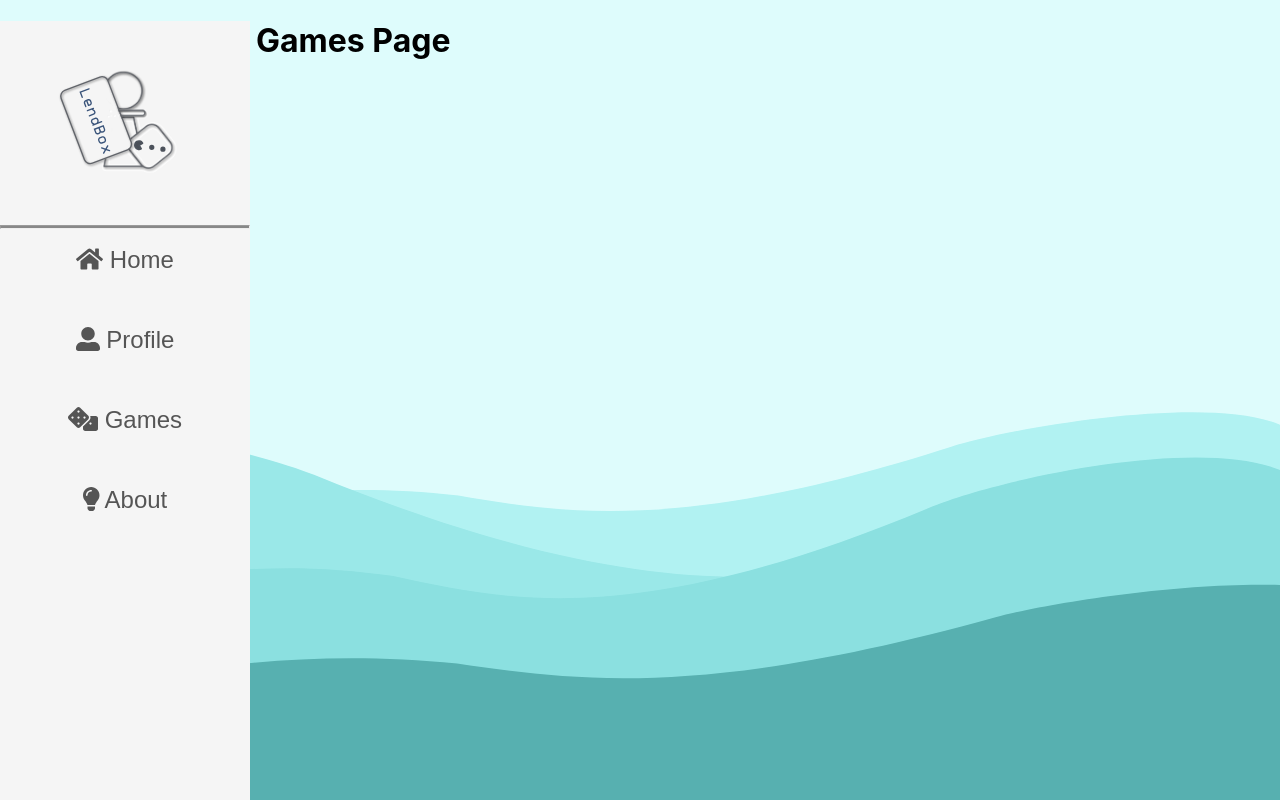
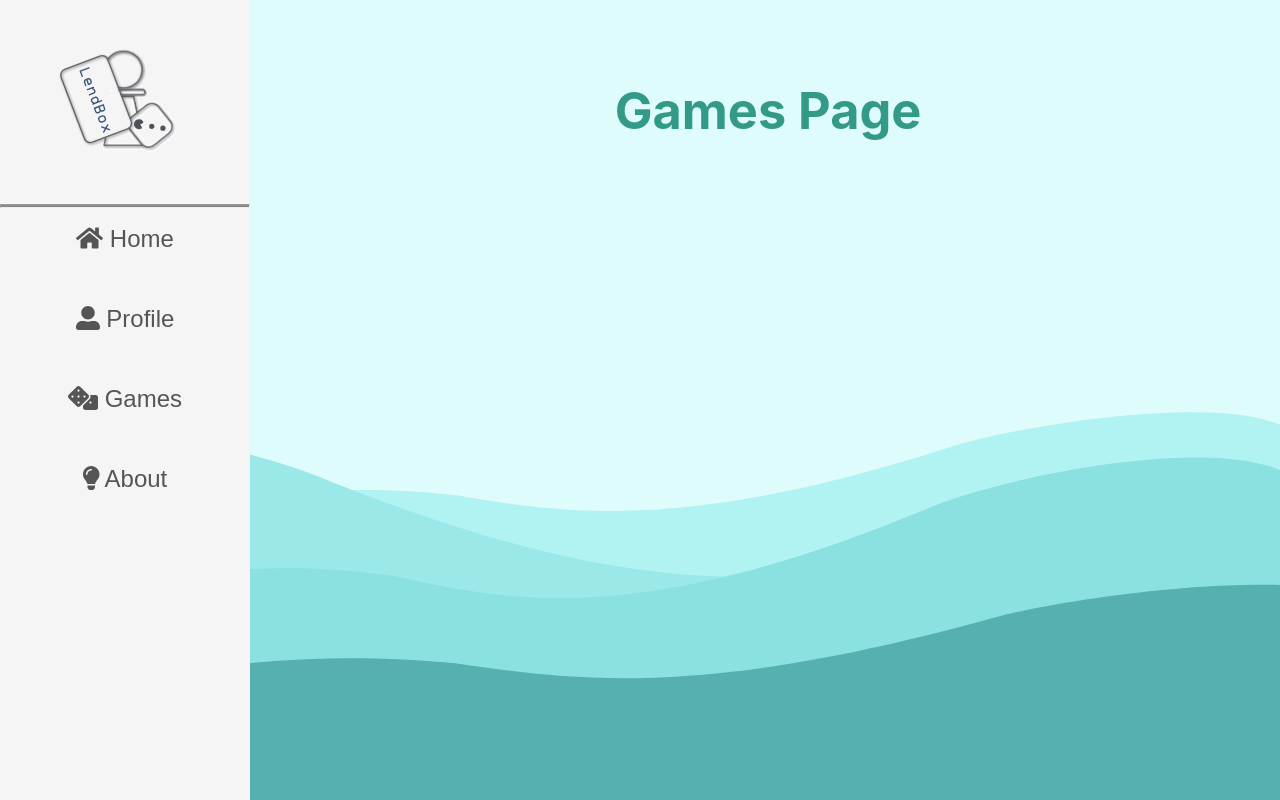
Before and after one commit to Johanahsberg/LendBoxPublic, a React (Create React App) app: page /Games in a window 1280 px wide. Built offline with nearby package versions, Linux system fonts and the light colour scheme.

Commit message:
Fixed Games and Profile and added some animations
Gave the Games and Profile className same as contentHome as placeholder. Change this name and style when we add these pages lates

Also added some animations just to try, delete the  rows under the comment if no like

```diff
--- a/src/App.css
+++ b/src/App.css
@@ -134,3 +134,39 @@ hr {
 .contentAbout a:hover{
   color: #999999;
 }
+
+
+
+/* ANIMATIONS JUST TO TRY!!
+DELETE EVERYTHING UNDER HERE IF YOU HATE IT*/
+@keyframes animateWave {
+  0% {
+    transform: scale(1,0);
+  }
+  100% {
+    transform: scale(1,1);
+  }
+}
+.contentAbout{
+  transform-origin: bottom;
+  animation: animateWave 1500ms cubic-bezier(0.23, 1, 0.32, 1) forwards;
+}
+@keyframes fade {
+  0%    { opacity: 0; }
+  100%  { opacity: 1; }
+}
+.contentHome {
+  animation: fade 1.5s;
+}
+
+@keyframes fontbulger {
+  0%, 100% {
+    font-size: 2ch;
+  }
+  50% {
+    font-size: 5ch;
+  }
+}
+.contentAbout a:hover{
+  animation: fontbulger 0.8s;
+}
--- a/src/components/Games.js
+++ b/src/components/Games.js
@@ -3,7 +3,7 @@ import React, { Component } from 'react'
 
 const Games = (props) => {
     return (
-        <div>
+        <div className="contentHome">
          <h1>Games Page</h1>
         </div>
     )
--- a/src/components/Home.js
+++ b/src/components/Home.js
@@ -8,7 +8,7 @@ const Home = (props) => {
         <div className="contentHome">
          <h1>Welcome to LendBox</h1>
          <p>The free way to try board games</p>
-         <video src={video1} controls="controls" autoplay="true" />
+         <video src={video1} controls="controls" />
 
         </div>
     )
--- a/src/components/Profile.js
+++ b/src/components/Profile.js
@@ -3,7 +3,7 @@ import React, { Component } from 'react'
 
 const Profile = (props) => {
     return (
-        <div>
+        <div className="contentHome">
          <h1>Profile Page</h1>
         </div>
     )
```
